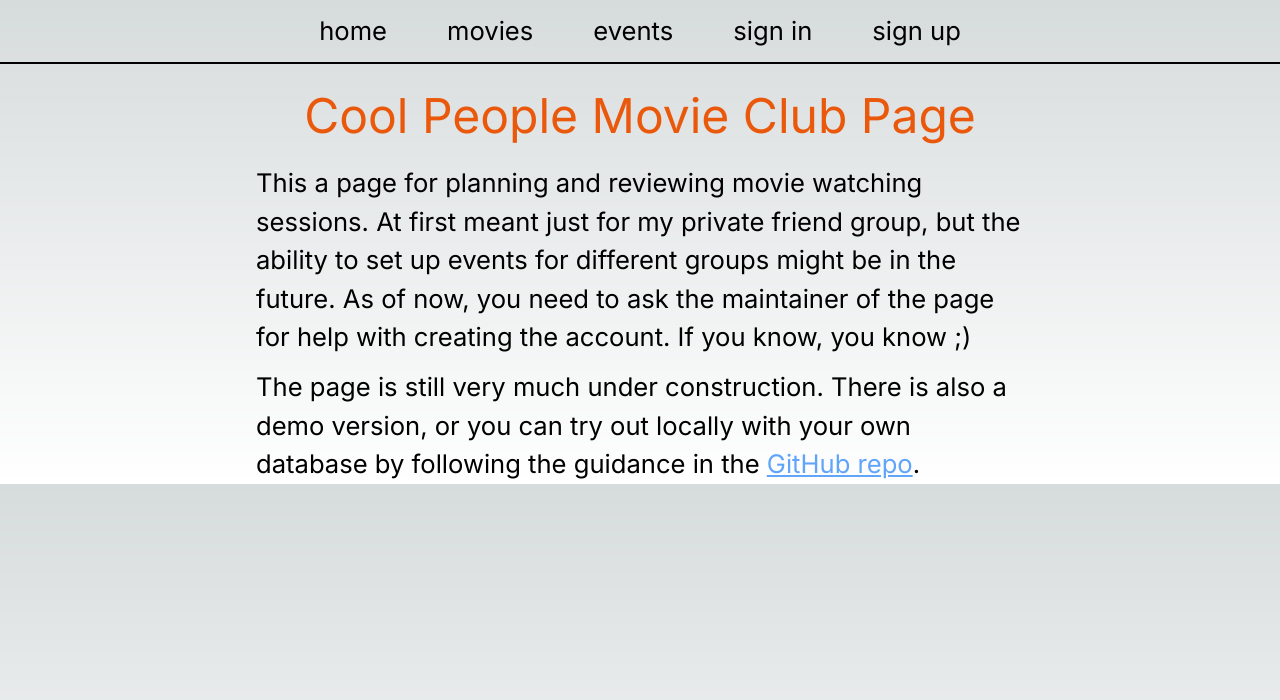
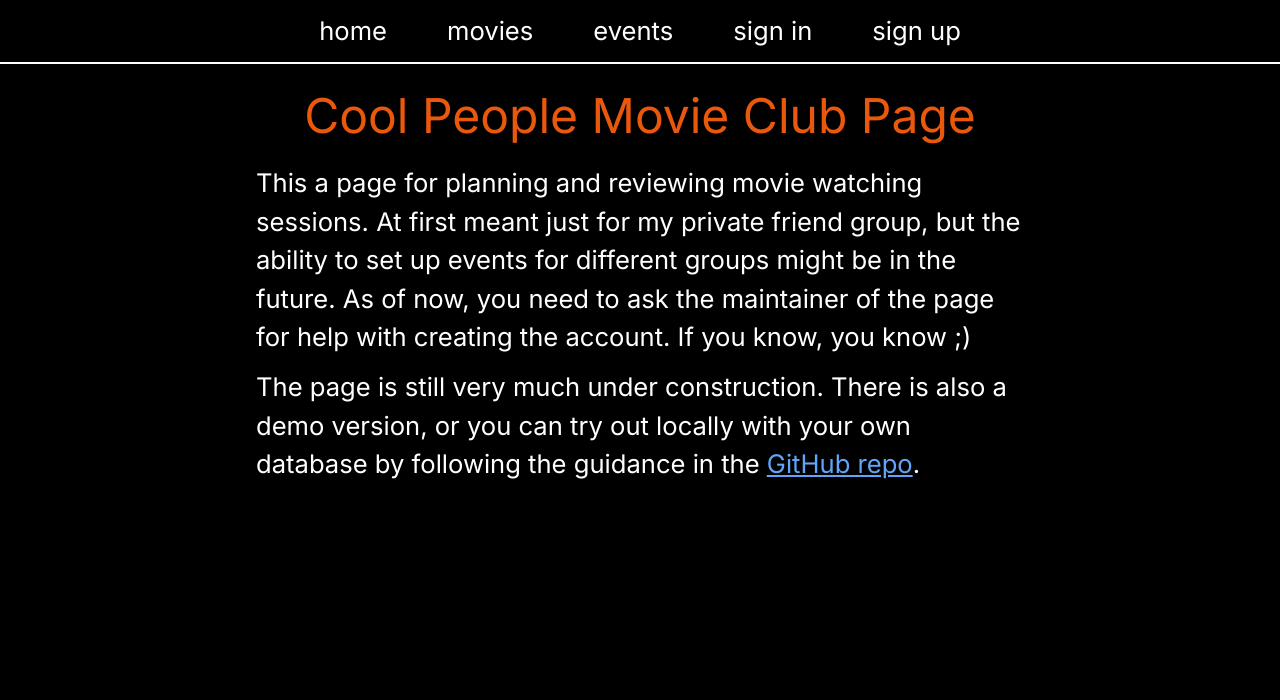
Before and after one commit to anonOstrich/halloween-event, a Next.js app: page / in a window 1280 px wide. Shown: the top 700 px of the page. Built offline with nearby package versions, Linux system fonts and the light colour scheme; no server answers.

Commit message:
Forced dark theme

```diff
--- a/app/globals.css
+++ b/app/globals.css
@@ -10,12 +10,17 @@
   --background-color: rgb(var(--background-end-rgb));
   --border-radius: 15px;
 
+  /* For now: always apply dark-mode themes, since haven't tested without it*/
+  --foreground-rgb: 255, 255, 255;
+  --background-start-rgb: 0, 0, 0;
+  --background-end-rgb: 0, 0, 0;
 }
 
 * {
   box-sizing: border-box;
 }
 
+/*
 @media (prefers-color-scheme: dark) {
   :root {
     --foreground-rgb: 255, 255, 255;
@@ -23,6 +28,7 @@
     --background-end-rgb: 0, 0, 0;
   }
 }
+*/
 
 html {
   font-size: 16px;
```
